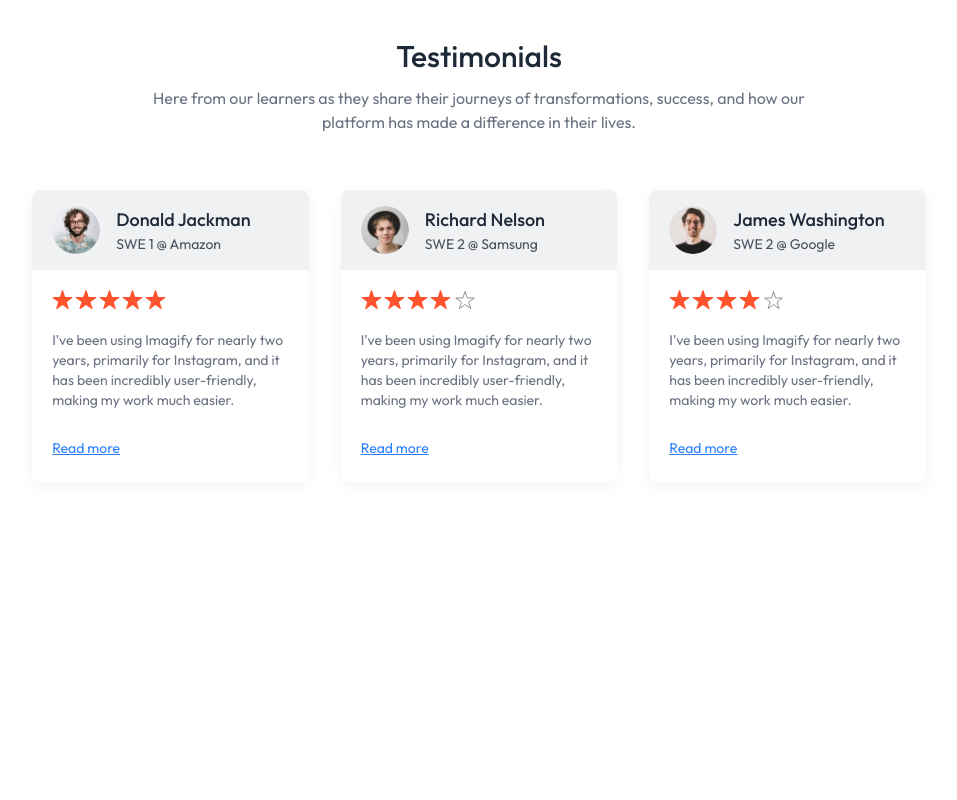
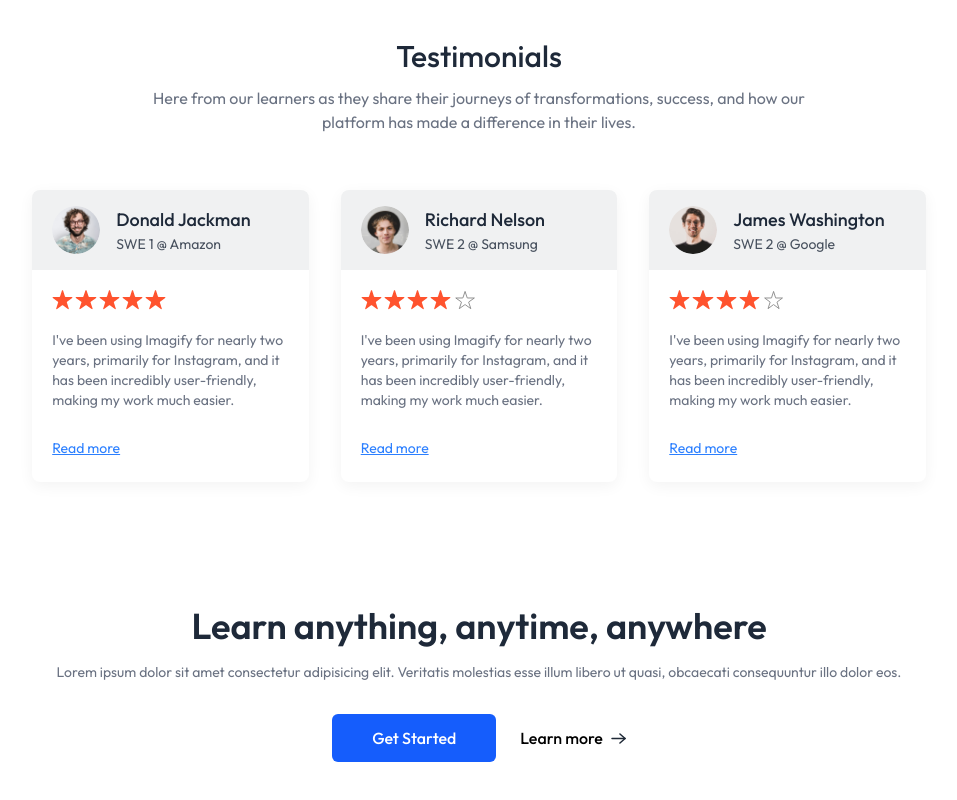
Before and after one commit to shivanshpathak01/LMS-Portal, a React (Vite) app in the folder client/: page / in a window 1280 px wide. Shown: the part 1380-2180 px from the top of the page, without its empty margins (161-1118 px from the left). Before the commit the page ends 1918 px from the top, so only its background shows below. Built offline with nearby package versions, Linux system fonts and the light colour scheme; no server answers.

Commit message:
Call to action part done

```diff
--- a/client/src/components/student/CallToAction.jsx
+++ b/client/src/components/student/CallToAction.jsx
@@ -1,8 +1,16 @@
 import React from 'react'
+import { assets } from '../../assets/assets'
 
 function CallToAction() {
   return (
-    <div>CallToAction</div>
+    <div className='flex flex-col items-center gap-4 pt-10 pb-24 px-8 md:px-0'>
+      <h1 className='text-xl md:text-4xl text-gray-800 font-semibold'>Learn anything, anytime, anywhere</h1>
+      <p className='sm:text-sm text-gray-500'>Lorem ipsum dolor sit amet consectetur adipisicing elit. Veritatis molestias esse illum libero ut quasi, obcaecati consequuntur illo dolor eos.</p>
+      <div className='flex items-center font-medium gap-6 mt-4'>
+        <button className='px-10 py-3 rounded-md text-white bg-blue-600'>Get Started</button>
+        <button className='flex items-center gap-2'>Learn more <img src={assets.arrow_icon} alt="arrow icon" /> </button>
+      </div>
+    </div>
   )
 }
 
--- a/client/src/pages/student/Home.jsx
+++ b/client/src/pages/student/Home.jsx
@@ -3,6 +3,7 @@
 import Companies from '../../components/student/Companies'
 import CoursesSection from '../../components/student/CoursesSection'
 import TestimonialsSection from '../../components/student/TestimonialsSection'
+import CallToAction from '../../components/student/CallToAction'
 
 function Home() {
   return (
@@ -11,6 +12,7 @@
       <Companies/>
       <CoursesSection/>
       <TestimonialsSection/>
+      <CallToAction/>
     </div>
   )
 }
```
